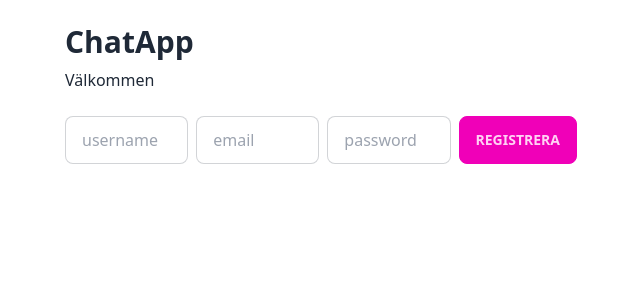
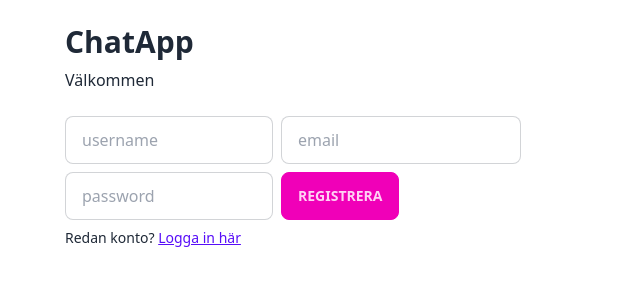
Before and after one commit to mariaMerethe/chatapp, a React (Vite) app: page /register in a window 1280 px wide. Shown: the top 300 px of the page, without its empty margins (319-959 px from the left). Built offline with nearby package versions, Linux system fonts and the light colour scheme; no server answers.

Commit message:
lagt till möjlighet att logga in direkt om man redan har ett konto

```diff
--- a/src/pages/Register.jsx
+++ b/src/pages/Register.jsx
@@ -1,7 +1,6 @@
 import { useState } from "react";
-import { useNavigate } from "react-router-dom";
+import { useNavigate, Link } from "react-router-dom";
 import { getCsrf, registerUser } from "../api";
-import { Link } from "react-router-dom";
 
 export default function Register() {
   const [username, setUsername] = useState("");
@@ -9,14 +8,12 @@ export default function Register() {
   const [password, setPassword] = useState("");
   const [msg, setMsg] = useState("");
   const [loading, setLoading] = useState(false);
-
   const navigate = useNavigate();
 
   async function handleSubmit(e) {
     e.preventDefault();
     setMsg("");
     setLoading(true);
-
     try {
       //1) hämta CSRF-token
       const csrfToken = await getCsrf();
@@ -43,17 +40,20 @@ export default function Register() {
   }
 
   return (
-    <form onSubmit={handleSubmit} className="space-x-2 space-y-2">
-      <div className="flex gap-2">
+    <div>
+      <form
+        onSubmit={handleSubmit}
+        className="flex flex-wrap gap-2 items-center"
+      >
         <input
-          className="input input-bordered w-full max-w-xs"
+          className="input input-bordered w-52"
           placeholder="username"
           value={username}
           onChange={(e) => setUsername(e.target.value)}
           required
         />
         <input
-          className="input input-bordered w-full max-w-xs"
+          className="input input-bordered w-60"
           placeholder="email"
           type="email"
           value={email}
@@ -61,19 +61,28 @@ export default function Register() {
           required
         />
         <input
-          className="input input-bordered w-full max-w-xs"
+          className="input input-bordered w-52"
           placeholder="password"
           type="password"
           value={password}
           onChange={(e) => setPassword(e.target.value)}
+          minLength={6}
           required
         />
         <button className="btn btn-secondary" type="submit" disabled={loading}>
           {loading ? "Registrerar..." : "Registrera"}
         </button>
-      </div>
+      </form>
 
-      {msg && <p className="text-sm opacity-80">{msg}</p>}
-    </form>
+      {msg && <p className="mt-3 text-sm opacity-80">{msg}</p>}
+
+      {/* ger möjlighet att logga in om man redan har ett konto */}
+      <p className="mt-2 text-sm">
+        Redan konto?{" "}
+        <Link className="link link-primary" to="/login">
+          Logga in här
+        </Link>
+      </p>
+    </div>
   );
 }
```
